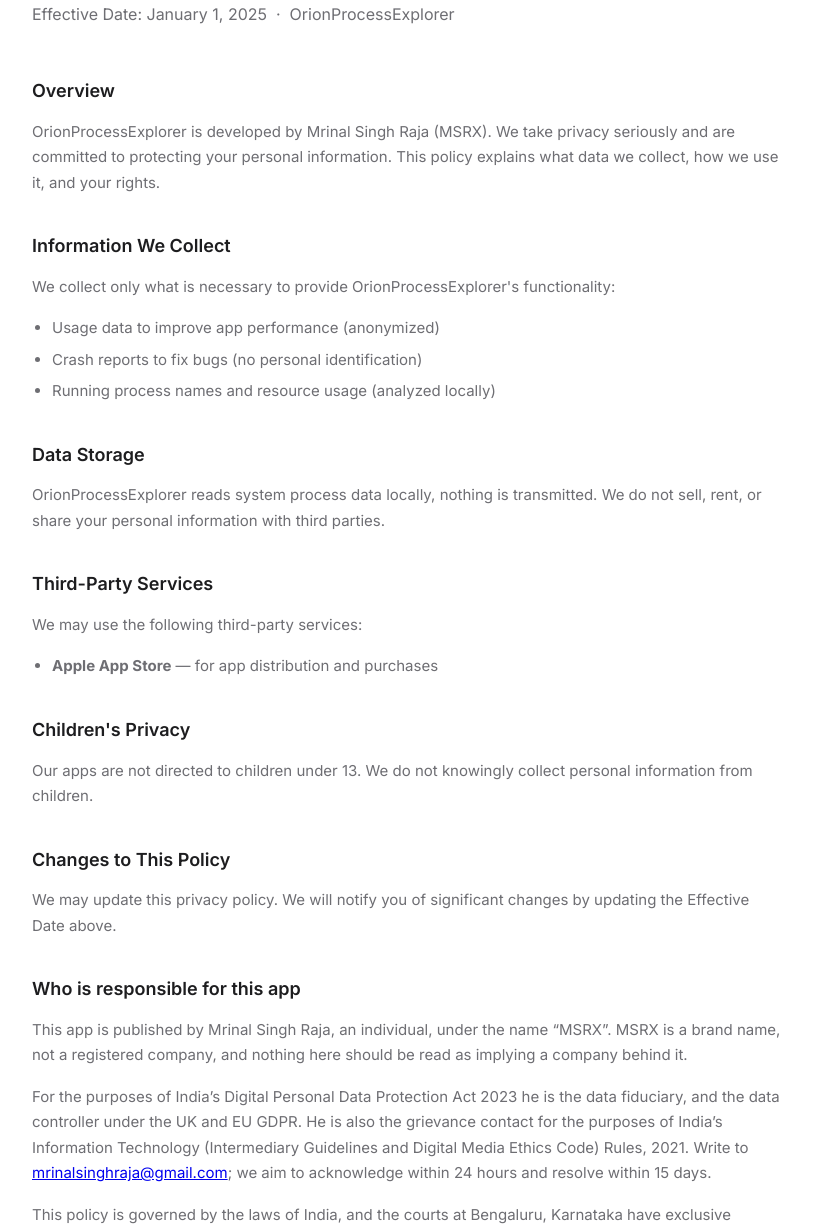
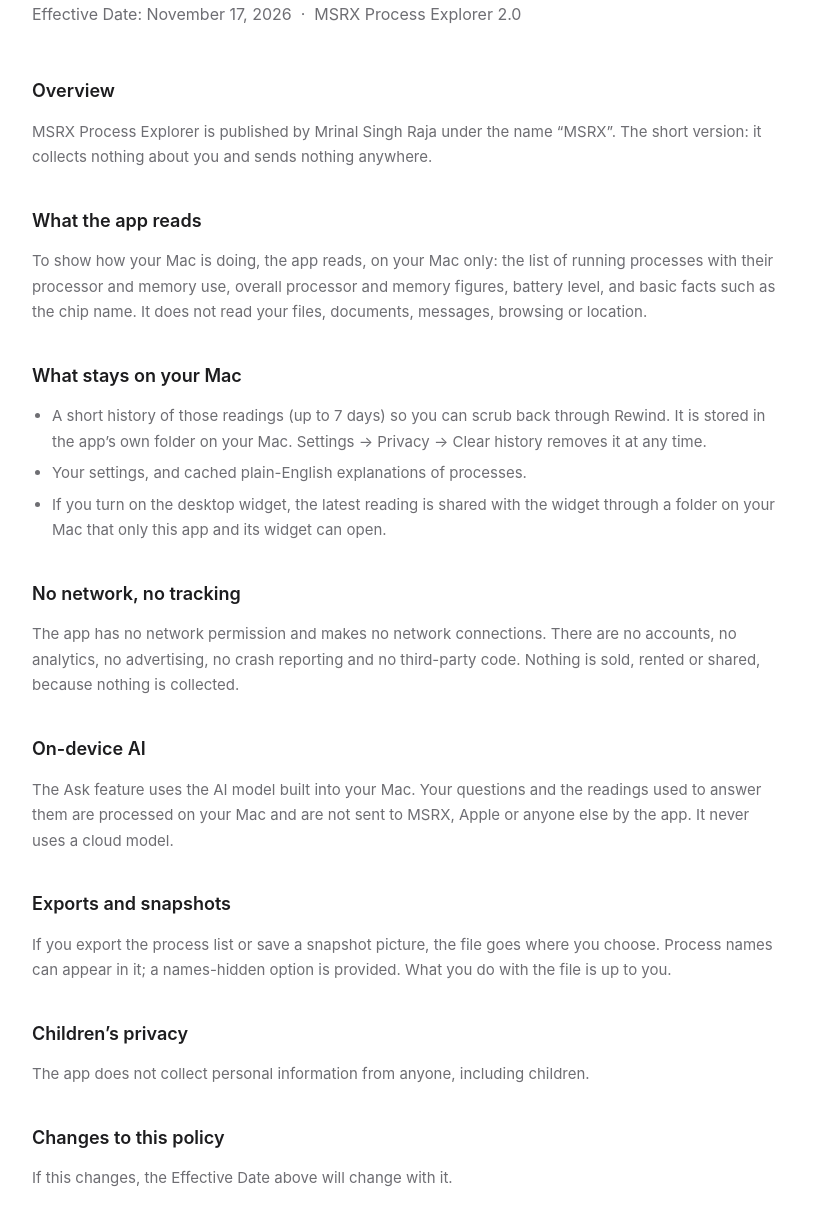
Before and after one commit to mrinalsinghraja/orionprocessexplorer, a plain HTML site: page privacy.html in a window 1280 px wide. Shown: the part 212-1436 px from the top of the page, without its empty margins (232-1045 px from the left). Drawn offline with Linux system fonts and the light colour scheme.

Commit message:
Support and privacy pages for MSRX Process Explorer 2.0
The app now makes no network connections and collects nothing; the old
policy listed analytics and crash reports. New name, features, support notes.

Co-Authored-By: Claude Sonnet 5.5 <noreply@anthropic.com>

```diff
--- a/privacy.html
+++ b/privacy.html
@@ -3,9 +3,8 @@
 <head>
   <meta charset="UTF-8">
   <meta name="viewport" content="width=device-width, initial-scale=1.0">
-  <title>OrionProcessExplorer Privacy Policy — MSRX</title>
-  <link href="https://fonts.googleapis.com/css2?family=Inter:wght@400;500;600;700&display=swap" rel="stylesheet">
-  <style>
+  <title>MSRX Process Explorer Privacy Policy — MSRX</title>
+    <style>
     *, *::before, *::after { box-sizing: border-box; margin: 0; padding: 0; }
     :root { --bg: #ffffff; --surface: #f5f5f7; --border: rgba(0,0,0,0.06); --text: #1d1d1f; --text2: #6e6e73; --text3: #a1a1a6; --gradient: linear-gradient(135deg, #00c4df 0%, #8b5cf6 100%); }
     body { font-family: 'Inter', -apple-system, sans-serif; background: var(--bg); color: var(--text); -webkit-font-smoothing: antialiased; line-height: 1.7; }
@@ -39,33 +38,33 @@
         <svg viewBox="0 0 100 120" fill="none"><defs><linearGradient id="g" x1="0" y1="0" x2="100" y2="120" gradientUnits="userSpaceOnUse"><stop offset="0%" stop-color="#00c4df"/><stop offset="100%" stop-color="#8b5cf6"/></linearGradient></defs><path d="M6 110 L6 12 L50 62 L94 12 L94 110 L76 110 L76 46 L50 80 L24 46 L24 110 Z" fill="url(#g)"/></svg>
         <span>MSRX</span>
       </a>
-      <span class="nav-app">OrionProcessExplorer</span>
+      <span class="nav-app">MSRX Process Explorer</span>
     </div>
   </nav>
   <main>
     <p class="eyebrow">Legal</p>
     <h1>Privacy <span>Policy</span></h1>
-    <p class="subtitle">Effective Date: January 1, 2025 &nbsp;&middot;&nbsp; OrionProcessExplorer</p>
+    <p class="subtitle">Effective Date: November 17, 2026 &nbsp;&middot;&nbsp; MSRX Process Explorer 2.0</p>
     <h2>Overview</h2>
-    <p>OrionProcessExplorer is developed by Mrinal Singh Raja (MSRX). We take privacy seriously and are committed to protecting your personal information. This policy explains what data we collect, how we use it, and your rights.</p>
-    <h2>Information We Collect</h2>
-    <p>We collect only what is necessary to provide OrionProcessExplorer's functionality:</p>
+    <p>MSRX Process Explorer is published by Mrinal Singh Raja under the name &ldquo;MSRX&rdquo;. The short version: it collects nothing about you and sends nothing anywhere.</p>
+    <h2>What the app reads</h2>
+    <p>To show how your Mac is doing, the app reads, on your Mac only: the list of running processes with their processor and memory use, overall processor and memory figures, battery level, and basic facts such as the chip name. It does not read your files, documents, messages, browsing or location.</p>
+    <h2>What stays on your Mac</h2>
     <ul>
-      <li>Usage data to improve app performance (anonymized)</li>
-      <li>Crash reports to fix bugs (no personal identification)</li>
-      <li>Running process names and resource usage (analyzed locally)</li>
+      <li>A short history of those readings (up to 7 days) so you can scrub back through Rewind. It is stored in the app&rsquo;s own folder on your Mac. Settings &rarr; Privacy &rarr; Clear history removes it at any time.</li>
+      <li>Your settings, and cached plain-English explanations of processes.</li>
+      <li>If you turn on the desktop widget, the latest reading is shared with the widget through a folder on your Mac that only this app and its widget can open.</li>
     </ul>
-    <h2>Data Storage</h2>
-    <p>OrionProcessExplorer reads system process data locally, nothing is transmitted. We do not sell, rent, or share your personal information with third parties.</p>
-    <h2>Third-Party Services</h2>
-    <p>We may use the following third-party services:</p>
-    <ul>
-      <li><strong>Apple App Store</strong> — for app distribution and purchases</li>
-    </ul>
-    <h2>Children's Privacy</h2>
-    <p>Our apps are not directed to children under 13. We do not knowingly collect personal information from children.</p>
-    <h2>Changes to This Policy</h2>
-    <p>We may update this privacy policy. We will notify you of significant changes by updating the Effective Date above.</p>
+    <h2>No network, no tracking</h2>
+    <p>The app has no network permission and makes no network connections. There are no accounts, no analytics, no advertising, no crash reporting and no third-party code. Nothing is sold, rented or shared, because nothing is collected.</p>
+    <h2>On-device AI</h2>
+    <p>The Ask feature uses the AI model built into your Mac. Your questions and the readings used to answer them are processed on your Mac and are not sent to MSRX, Apple or anyone else by the app. It never uses a cloud model.</p>
+    <h2>Exports and snapshots</h2>
+    <p>If you export the process list or save a snapshot picture, the file goes where you choose. Process names can appear in it; a names-hidden option is provided. What you do with the file is up to you.</p>
+    <h2>Children&rsquo;s privacy</h2>
+    <p>The app does not collect personal information from anyone, including children.</p>
+    <h2>Changes to this policy</h2>
+    <p>If this changes, the Effective Date above will change with it.</p>
     <h2>Who is responsible for this app</h2>
     <p>This app is published by Mrinal Singh Raja, an individual, under the name &ldquo;MSRX&rdquo;. MSRX is a brand name, not a registered company, and nothing here should be read as implying a company behind it.</p>
     <p>For the purposes of India&rsquo;s Digital Personal Data Protection Act 2023 he is the data fiduciary, and the data controller under the UK and EU GDPR. He is also the grievance contact for the purposes of India&rsquo;s Information Technology (Intermediary Guidelines and Digital Media Ethics Code) Rules, 2021. Write to <a href="mailto:mrinalsinghraja@gmail.com">mrinalsinghraja@gmail.com</a>; we aim to acknowledge within 24 hours and resolve within 15 days.</p>
@@ -78,9 +77,9 @@
     </div>
   </main>
   <footer>
-    <span>&copy; 2025 MSRX &middot; Mrinal Singh Raja</span>
+    <span>&copy; 2026 MSRX &middot; Mrinal Singh Raja</span>
     <div style="display:flex;gap:20px">
-      <a href="index.html">OrionProcessExplorer</a>
+      <a href="index.html">MSRX Process Explorer</a>
       <a href="mailto:mrinalsinghraja@gmail.com">Contact</a>
       <a href="https://msrx.co.in">msrx.co.in</a>
     </div>
```
Also changed, not shown: index.html (+23 -16 lines).
